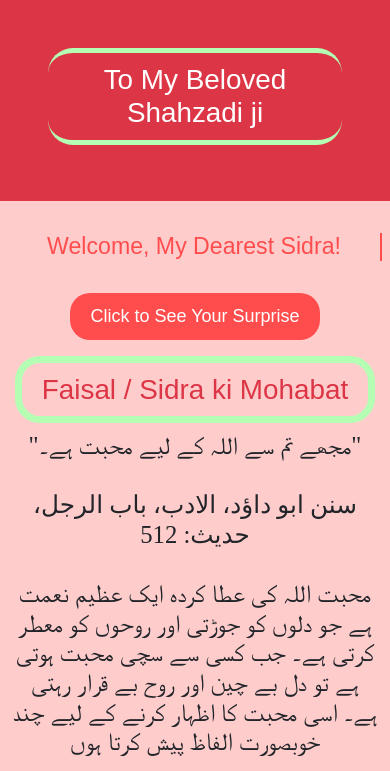
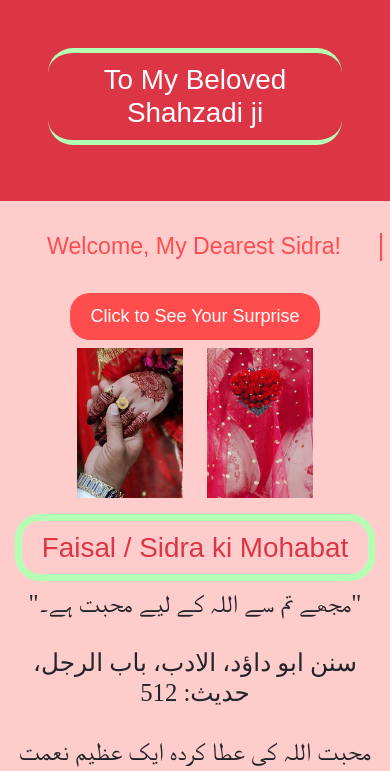
Before and after one commit to Faisal-Mahmood123/spouse.github.io, a plain HTML site: page home.html in a window 390 px wide. Shown: the top 771 px of the page. Drawn offline with nearby package versions, Linux system fonts and the light colour scheme; sample sign-in values are in the browser's storage; a web font is replaced by a local one.

Commit message:
changes are updated

```diff
--- a/home.html
+++ b/home.html
@@ -30,6 +30,16 @@
     </div>
     <br>
     <button onclick="showLoveNote()">Click to See Your Surprise</button>
+    <div class="container mt-2">
+        <div class="row">
+            <div class="col-2"></div>
+            <div class="col-4">
+          <img src="./image/pic_three.jpg" class="img-fluid custom-img-height">
+            </div>
+            <div class="col-4"><img src="./image/mypictwo.jpg" class="img-fluid custom-img-height"></div>
+            <div class="col-2"></div>
+        </div>
+    </div>
 
     <div id="loveNote">
         <div class="scrolling-text">
@@ -88,7 +98,7 @@
     <audio id="backgroundMusic" src="./image/song.mp3" loop></audio>
 
     <script>
-function showLoveNote(){document.getElementById("loveNote").style.display="block",createHearts(),createBubbles();let e=document.getElementById("backgroundMusic");e.currentTime=0,e.play()}function createHearts(){for(let e=0;e<20;e++){let t=document.createElement("div");t.className="heart",t.style.left=`${Math.random()*window.innerWidth}px`,t.style.bottom="-20px",t.style.animationDelay=`${2*Math.random()}s`,document.body.appendChild(t)}}function createBubbles(){let e=["#66ccff","#ff6666","#66ff66","#ffcc66","#cc66ff"];for(let t=0;t<100;t++){let n=document.createElement("div");n.className="bubble",n.style.left=`${Math.random()*window.innerWidth}px`,n.style.top=`${-100*Math.random()}px`,n.style.animationDelay=`${5*Math.random()}s`,n.style.backgroundColor=e[Math.floor(Math.random()*e.length)],document.body.appendChild(n)}}document.addEventListener("DOMContentLoaded",function(){"true"!==localStorage.getItem("isLoggedIn")&&(window.location.href="index.html")}),document.getElementById("logoutBtn").addEventListener("click",function(){localStorage.removeItem("isLoggedIn"),history.replaceState(null,null,"index.html"),window.location.href="index.html"});
+        function showLoveNote() { document.getElementById("loveNote").style.display = "block", createHearts(), createBubbles(); let e = document.getElementById("backgroundMusic"); e.currentTime = 0, e.play() } function createHearts() { for (let e = 0; e < 20; e++) { let t = document.createElement("div"); t.className = "heart", t.style.left = `${Math.random() * window.innerWidth}px`, t.style.bottom = "-20px", t.style.animationDelay = `${2 * Math.random()}s`, document.body.appendChild(t) } } function createBubbles() { let e = ["#66ccff", "#ff6666", "#66ff66", "#ffcc66", "#cc66ff"]; for (let t = 0; t < 100; t++) { let n = document.createElement("div"); n.className = "bubble", n.style.left = `${Math.random() * window.innerWidth}px`, n.style.top = `${-100 * Math.random()}px`, n.style.animationDelay = `${5 * Math.random()}s`, n.style.backgroundColor = e[Math.floor(Math.random() * e.length)], document.body.appendChild(n) } } document.addEventListener("DOMContentLoaded", function () { "true" !== localStorage.getItem("isLoggedIn") && (window.location.href = "index.html") }), document.getElementById("logoutBtn").addEventListener("click", function () { localStorage.removeItem("isLoggedIn"), history.replaceState(null, null, "index.html"), window.location.href = "index.html" });
     </script>
 </body>
 
--- a/style.css
+++ b/style.css
@@ -231,3 +231,22 @@ animation: colorChange 2s infinite;
 .password-container input {
     padding-right: 2.5rem; /* Space for the icon */
 }
+
+
+/* image height  */
+.custom-img-height {
+  object-fit: cover;
+  height: 300px;
+}
+
+@media (max-width: 768px) {
+  .custom-img-height {
+    height: 200px;
+  }
+}
+
+@media (max-width: 576px) {
+  .custom-img-height {
+    height: 150px;
+  }
+}
```
Also changed, not shown: image/mypictwo.jpg (added), image/pic_three.jpg (added).
